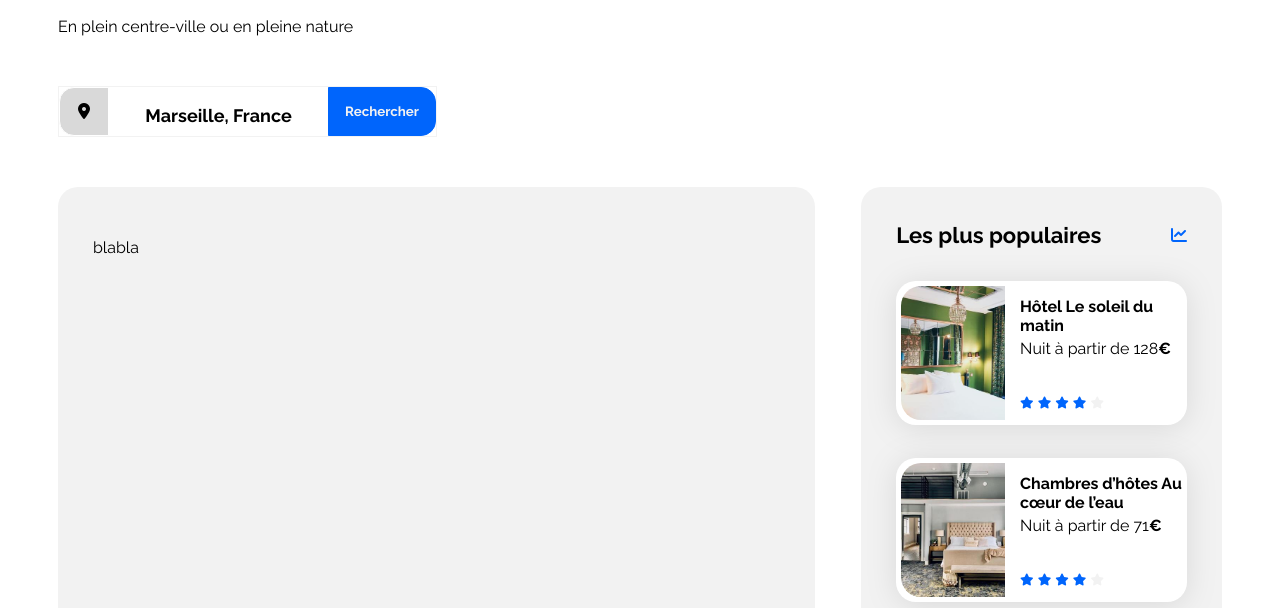
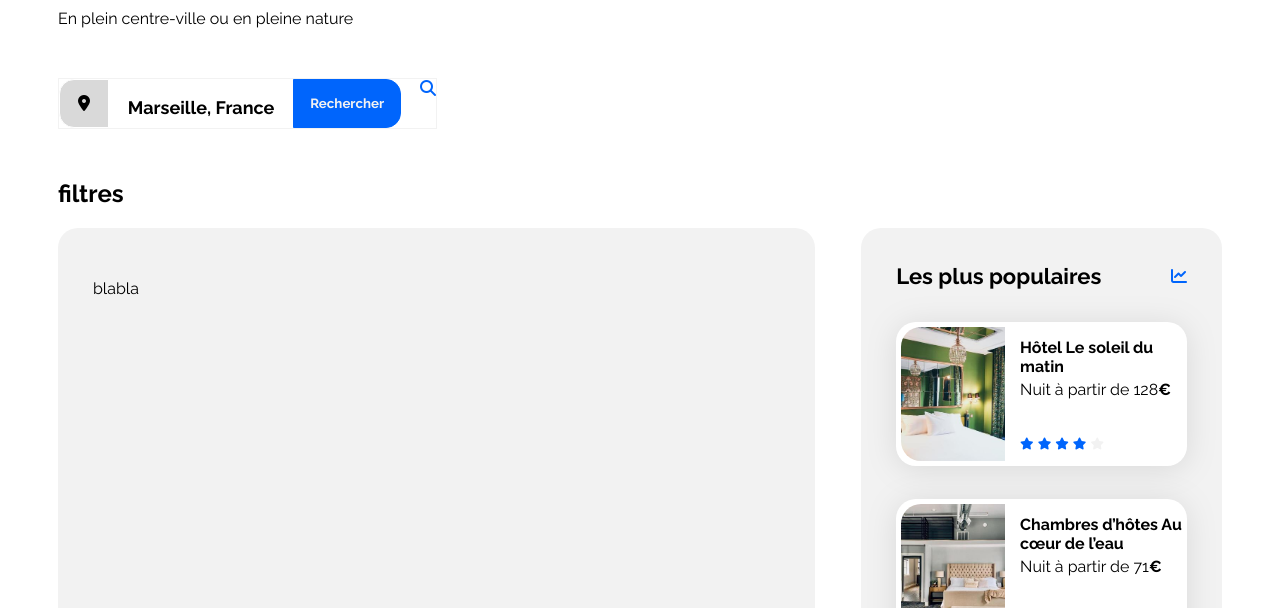
Before and after one commit to QBotella/Booki, a plain HTML site: page index.html in a window 1280 px wide. Shown: the part 143-751 px from the top of the page. Drawn offline with Linux system fonts and the light colour scheme.

Commit message:
etapes 4

```diff
--- a/css/style.css
+++ b/css/style.css
@@ -16,6 +16,7 @@
 body {
     display: flex;
     justify-content: center;
+    margin-top: 0px;
 }
 
 .header-container {
@@ -228,3 +229,10 @@ a:hover {
 @media (max-width: 767.98px) {
     /* ... */
 }
+
+/* medium and Large devices(all execept phone, more than 768px) */
+@media (min-width: 768px) {
+    .fa-solid fa-magnifying-glass{
+        display: none;
+    }
+}
--- a/index.html
+++ b/index.html
@@ -28,10 +28,19 @@
         <main>
             <h2>Trouvez votre hébergement pour des vacances de rêve</h2>
             <p>En plein centre-ville ou en pleine nature</p>
-            <form method="get" action="">
-                <div class="main-rechercher"><label class="rechercher-logo"><i class="fa-solid fa-location-dot"></i></label><p class="rechercher-text">Marseille, France</p>
-                <input type="submit" value="Rechercher" class="rechercher-button"></div>
-            </form>
+            <section class="rechercher">
+                <form method="get" action="">
+                    <div class="main-rechercher">
+                        <label class="rechercher-logo"><i class="fa-solid fa-location-dot"></i></label><p class="rechercher-text">Marseille, France</p>
+                        <input type="submit" value="Rechercher" class="rechercher-button">
+                        <div class="rechercher-button-logo"><i class="fa-solid fa-magnifying-glass"></i></div>
+                    </div>
+                </form>
+            </section>
+            <section class="filtres">
+                <h2>filtres</h2>
+
+            </section>
             <section class="hebergements-and-populaires">
                 <section class="hebergements" id="hebergements">
                     <p>blabla</p>
```
